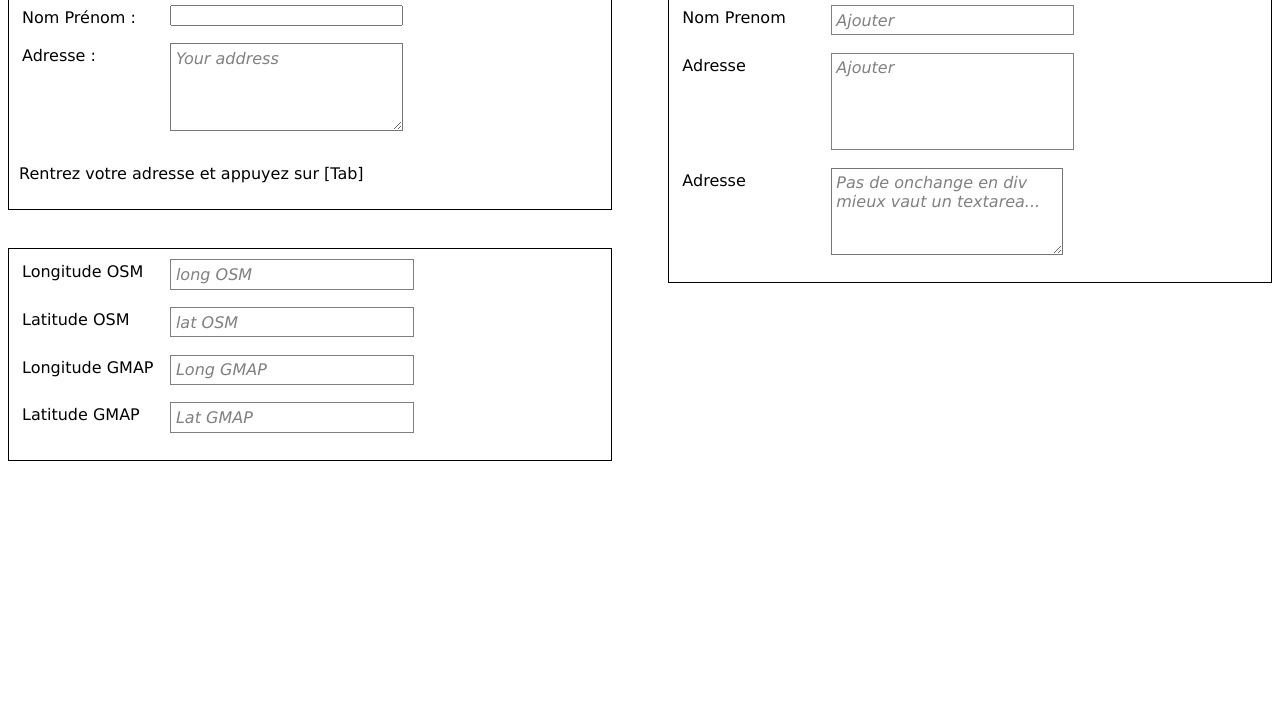
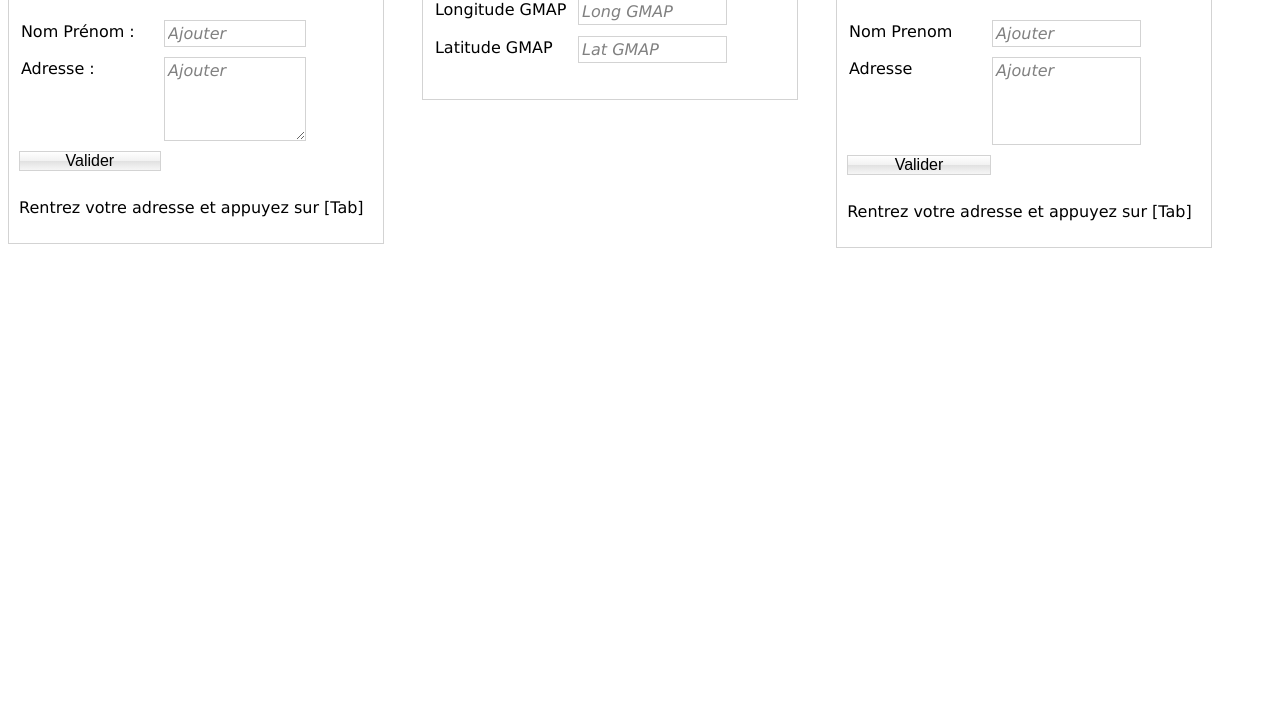
Before and after one commit to gitter-badger/helpskool, a plain HTML site: page index.html in a window 1280 px wide. Shown: the part 95-800 px from the top of the page. Drawn offline with nearby package versions, Linux system fonts and the light colour scheme.

Commit message:
Présentation + code OK

```diff
--- a/index.html
+++ b/index.html
@@ -4,13 +4,14 @@
 
 <style>
 
-div,textarea {
+div,textarea,input {
 	border-style: solid ;
 	border-width: 1px ;
-	color: grey;
+	border-color: lightgrey;
 	margin-bottom: 3%;
 	margin-right: 3%;
 	padding: .8%;
+	color: grey;
 	font-style: italic;
 	font-family: verdana;
 	font-size: 100%;
@@ -18,7 +19,7 @@ div,textarea {
 	width: 40%;
 }
 .tableft,.tabright {
-	width: 46%;
+	width: 28%;
 	color: black;
 	font-style: normal;
 /*
@@ -36,62 +37,100 @@ div,textarea {
 	float: right;
 	margin-right: 0px;
 }
+.valid {
+	padding: 0;
+	color: black;
+	border-color: lightgrey;
+	background: #ffffff; /* Old browsers */
+	background: -moz-linear-gradient(top, #ffffff 0%, #f1f1f1 50%, #e1e1e1 51%, #f6f6f6 100%); /* FF3.6+ */
+	background: -webkit-gradient(linear, left top, left bottom, color-stop(0%,#ffffff), color-stop(50%,#f1f1f1), color-stop(51%,#e1e1e1), color-stop(100%,#f6f6f6)); /* Chrome,Safari4+ */
+	background: -webkit-linear-gradient(top, #ffffff 0%,#f1f1f1 50%,#e1e1e1 51%,#f6f6f6 100%); /* Chrome10+,Safari5.1+ */
+	background: -o-linear-gradient(top, #ffffff 0%,#f1f1f1 50%,#e1e1e1 51%,#f6f6f6 100%); /* Opera 11.10+ */
+	background: -ms-linear-gradient(top, #ffffff 0%,#f1f1f1 50%,#e1e1e1 51%,#f6f6f6 100%); /* IE10+ */
+	background: linear-gradient(to bottom, #ffffff 0%,#f1f1f1 50%,#e1e1e1 51%,#f6f6f6 100%); /* W3C */
+	filter: progid:DXImageTransform.Microsoft.gradient( startColorstr='#ffffff', endColorstr='#f6f6f6',GradientType=0 ); /* IE6-9 */
+	font-style: normal;
+	font-family: arial;
+	font-size: 100%;
+	text-align: center;
+}
+
 #addressdiv {
-	height: 11%;
+	height: 5em;
+}
+#contenu {
+	text-align: center;
 }
 label {
 	padding: .5%;
 	margin-bottom: 2%;
 	display: inline-block;
 	float: left;
-	width: 25%;
+	width: 40%;
 }
 
 input {
-	width: 40%;
 	margin-bottom: 3%;
 }
 </style>
 </head>
 <body>
 <div class=tableft>
-<h1>Avec form et Input</h1>
-<form id="form">
-<label>Nom Prénom : </label><input type="text" id="name" name="Nom Prénom"></br>
-<label>Adresse :  </label><textarea id="address" name="Adresse" rows=4 cols=20 onchange="osmdiv()">Your address</textarea></br>
+<h2>Avec form, input et textarea</h2>
+<form id="form" onSubmit="valider(); return false;">
+<label>Nom Prénom : </label><input type="text" id="name" name="Nom Prénom" value="Ajouter"></br>
+<label>Adresse :  </label><textarea id="address" name="Adresse" rows=4 onchange="osmdiv(this)">Ajouter</textarea></br>
+<input type="submit" value="Valider" class="valid">
 <p>Rentrez votre adresse et appuyez sur [Tab]</p>
 </form>
-</div>
-<div class=tabright>
-<h1>En div</h1>
-<!--
-<p id="contenu"></p>
-<label>Latitude : </label><input type="text" id="lat" name="Latitude"></br>
-<label>Longitude : </label><input type="text" id="long" name="Longitude"></br>
-<div id="contenu">Lat GMAP</div><br/>
--->
-<label>Nom Prenom </label> <div id="namediv" contenteditable="true">Ajouter </div><br/>
-<label>Adresse </label> <div id="addressdiv" contenteditable="true" onchange="osmdiv()">Ajouter </div><br/>
-<label>Adresse </label> <textarea id="address2" name="Adresse" rows=4 onchange="osmdiv()">Pas de onchange en div mieux vaut un textarea...</textarea><br/>
 </div>
 <div class=tableft>
 <label>Longitude OSM</label> <div id="longdivosm">long OSM</div><br/>
 <label>Latitude OSM</label> <div id="latdivosm">lat OSM</div><br/>
 <label>Longitude GMAP</label> <div id="longdivgmap">Long GMAP</div><br/>
 <label>Latitude GMAP</label> <div id="latdivgmap">Lat GMAP</div><br/>
+<p id="contenu" ></p>
+</div>
+<div class=tableft>
+<h2>En div contenteditable et oninput</h2>
+<!--
+<div class=tabright>
+ onclick="valider()">
+<label>Latitude : </label><input type="text" id="lat" name="Latitude"></br>
+<label>Longitude : </label><input type="text" id="long" name="Longitude"></br>
+<div id="contenu">Lat GMAP</div><br/>
+<label>Adresse </label> <textarea id="address2" name="Adresse" rows=4 onchange="osmdiv()">Pas de onchange en div mieux vaut un textarea...</textarea><br/>
+-->
+<label>Nom Prenom </label> <div id="namediv" contenteditable="true">Ajouter </div><br/>
+<label>Adresse </label> <div id="addressdiv" contenteditable="true" oninput="osmdiv(this)">Ajouter </div><br/>
+<div id="validerdiv" class="valid" onclick="valider()">Valider</div><br/>
+<p>Rentrez votre adresse et appuyez sur [Tab]</p>
 </div>
 <script src="http://code.jquery.com/jquery-1.7.1.min.js"></script>
 <script>
 
 function traitement(tlat,tlon) {
 
-	document.getElementById("contenu").innerHTML=" lat : " + tlat + " long : " + tlon;
+//	document.getElementById("contenu").innerHTML=" lat : " + tlat + " long : " + tlon;
 
 }
-function osmdiv() {
+function valider() {
+
+	document.getElementById("contenu").innerHTML=" Contenu Validé ";
+
+}
+function osmdiv(element) {
+//	document.getElementById("contenu").innerHTML=" element.type : " + element.innerHTML + " tag : " + element.tagName ;
+	if (element.tag == "DIV") {
+		source = element.innerHTML;
+	} else if (element.tag == "TEXTAREA") {
+		source = element.value;
+	} else {
+		source = element.value;
+	}
 	var xmlhttp = new XMLHttpRequest();
-	var urlosm = "http://nominatim.openstreetmap.org/search?email=jerome.avond@alolise.org&format=json&q=" + document.getElementById("address").value;
-	var urlgmp = "https://maps.googleapis.com/maps/api/geocode/json?address=" + document.getElementById("address").value + "&key=AIzaSyBV0jQvMpkmQ2QINkntL7liDvooxYt-WfQ";
+	var urlosm = "http://nominatim.openstreetmap.org/search?email=jerome.avond@alolise.org&format=json&q=" + source ;
+	var urlgmp = "https://maps.googleapis.com/maps/api/geocode/json?address=" + source + "&key=AIzaSyBV0jQvMpkmQ2QINkntL7liDvooxYt-WfQ";
 //AIzaSyBV0jQvMpkmQ2QINkntL7liDvooxYt-WfQ
 //
 
@@ -115,6 +154,10 @@ $.getJSON(urlosm, function(data) {
 });
 
 /*
+	var urlosm = "http://nominatim.openstreetmap.org/search?email=jerome.avond@alolise.org&format=json&q=" + document.getElementById("address").value;
+	var urlgmp = "https://maps.googleapis.com/maps/api/geocode/json?address=" + document.getElementById("address").value + "&key=AIzaSyBV0jQvMpkmQ2QINkntL7liDvooxYt-WfQ";
+
+
 	xmlhttp.onreadystatechange = function() {
 							if (xmlhttp.readyState == 4 && xmlhttp.status == 200) {
 								var monjson = JSON.parse(xmlhttp.responseText);
```
